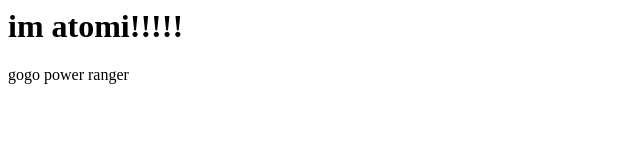
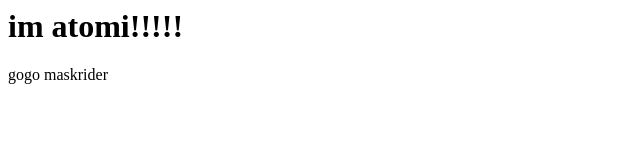
Before and after one commit to Punnawit108/testSorceTree02, a plain HTML site: page index.html in a window 1280 px wide. Shown: the full height of the page, 0-640 px from the left. Drawn offline with Linux system fonts and the light colour scheme.

Commit message:
Update index.html

```diff
--- a/index.html
+++ b/index.html
@@ -9,7 +9,7 @@
 
         </h1>
         <p>
-            gogo power ranger
+            gogo maskrider
         </p>
     </div>
 </body>
```
